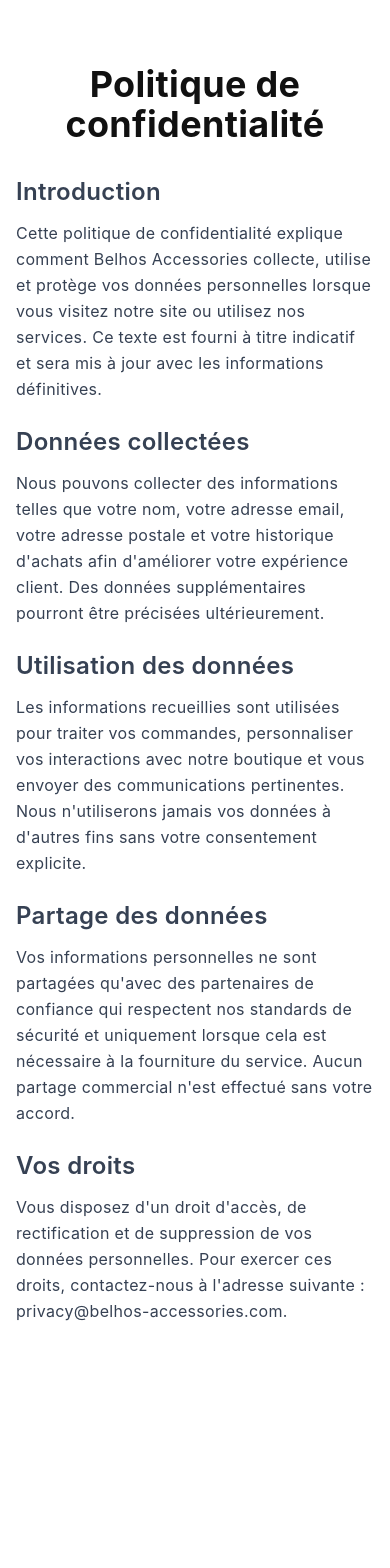
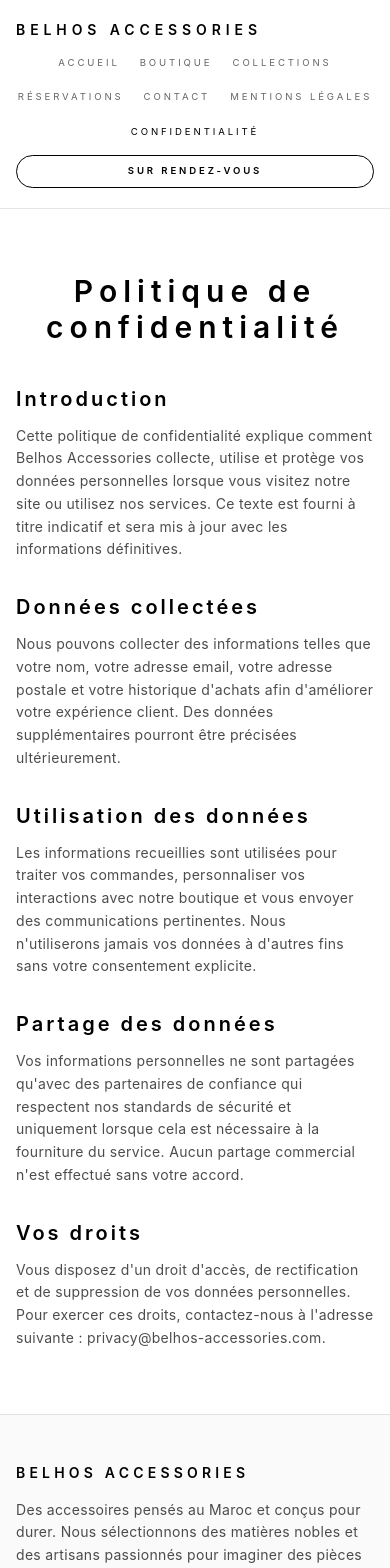
Before and after one commit to EL-HOUSS-BRAHIM/BELHOS-ACCESSORIES, a Next.js app in the folder store-frontend/: page /politique-de-confidentialite in a window 390 px wide. Shown: the top 1568 px of the page. Before the commit the page ends 1388 px from the top, so only its background shows below. Built offline with nearby package versions, Linux system fonts and the light colour scheme; no server answers.

Commit message:
Apply Storefront layout to legal pages

```diff
--- a/store-frontend/app/mentions-legales/page.tsx
+++ b/store-frontend/app/mentions-legales/page.tsx
@@ -1,34 +1,44 @@
+import StorefrontLayout from '@/components/StorefrontLayout';
+
 export default function MentionsLegalesPage() {
   return (
-    <div className="container mx-auto px-4 py-16">
-      <h1 className="text-4xl font-bold mb-8 text-center">Mentions légales</h1>
-      <div className="space-y-6 text-gray-700 leading-relaxed">
-        <section>
-          <h2 className="text-2xl font-semibold mb-3">Éditeur du site</h2>
+    <StorefrontLayout activePath="/mentions-legales">
+      <div className="mx-auto w-full max-w-3xl px-4 py-16 sm:px-6 lg:px-8">
+        <h1 className="mb-10 text-center text-3xl font-semibold tracking-[0.2em] sm:text-4xl">
+          Mentions légales
+        </h1>
+        <div className="space-y-8 text-sm leading-relaxed text-black/70 sm:text-base">
+          <section className="space-y-3">
+            <h2 className="text-xl font-semibold tracking-[0.15em] text-black sm:text-2xl">Éditeur du site</h2>
             <p>
-            Belhos Accessories<br />
-            123 Rue de la Mode, 75000 Paris<br />
-            contact@belhos-accessories.com<br />
+              Belhos Accessories
+              <br />
+              123 Rue de la Mode, 75000 Paris
+              <br />
+              contact@belhos-accessories.com
+              <br />
               +33 1 23 45 67 89
             </p>
           </section>
 
-        <section>
-          <h2 className="text-2xl font-semibold mb-3">Directeur de publication</h2>
+          <section className="space-y-3">
+            <h2 className="text-xl font-semibold tracking-[0.15em] text-black sm:text-2xl">Directeur de publication</h2>
             <p>Nom du responsable – Directeur général.</p>
           </section>
 
-        <section>
-          <h2 className="text-2xl font-semibold mb-3">Hébergement</h2>
+          <section className="space-y-3">
+            <h2 className="text-xl font-semibold tracking-[0.15em] text-black sm:text-2xl">Hébergement</h2>
             <p>
-            Nom de l&apos;hébergeur<br />
-            Adresse de l&apos;hébergeur<br />
+              Nom de l&apos;hébergeur
+              <br />
+              Adresse de l&apos;hébergeur
+              <br />
               Téléphone : +33 1 98 76 54 32
             </p>
           </section>
 
-        <section>
-          <h2 className="text-2xl font-semibold mb-3">Propriété intellectuelle</h2>
+          <section className="space-y-3">
+            <h2 className="text-xl font-semibold tracking-[0.15em] text-black sm:text-2xl">Propriété intellectuelle</h2>
             <p>
               L&apos;ensemble des contenus présents sur ce site (textes, images, logos, etc.) sont la
               propriété de Belhos Accessories ou de ses partenaires. Toute reproduction, représentation,
@@ -37,8 +47,8 @@ export default function MentionsLegalesPage() {
             </p>
           </section>
 
-        <section>
-          <h2 className="text-2xl font-semibold mb-3">Responsabilité</h2>
+          <section className="space-y-3">
+            <h2 className="text-xl font-semibold tracking-[0.15em] text-black sm:text-2xl">Responsabilité</h2>
             <p>
               Les informations communiquées sur ce site sont fournies à titre indicatif et peuvent être
               modifiées à tout moment. Belhos Accessories ne saurait être tenue responsable des dommages
@@ -47,5 +57,6 @@ export default function MentionsLegalesPage() {
           </section>
         </div>
       </div>
+    </StorefrontLayout>
   );
 }
--- a/store-frontend/app/politique-de-confidentialite/page.tsx
+++ b/store-frontend/app/politique-de-confidentialite/page.tsx
@@ -1,53 +1,58 @@
+import StorefrontLayout from '@/components/StorefrontLayout';
+
 export default function PolitiqueConfidentialitePage() {
   return (
-    <div className="container mx-auto px-4 py-16">
-      <h1 className="text-4xl font-bold mb-8 text-center">Politique de confidentialité</h1>
-      <div className="space-y-6 text-gray-700 leading-relaxed">
-        <section>
-          <h2 className="text-2xl font-semibold mb-3">Introduction</h2>
+    <StorefrontLayout activePath="/politique-de-confidentialite">
+      <div className="mx-auto w-full max-w-3xl px-4 py-16 sm:px-6 lg:px-8">
+        <h1 className="mb-10 text-center text-3xl font-semibold tracking-[0.2em] sm:text-4xl">
+          Politique de confidentialité
+        </h1>
+        <div className="space-y-8 text-sm leading-relaxed text-black/70 sm:text-base">
+          <section className="space-y-3">
+            <h2 className="text-xl font-semibold tracking-[0.15em] text-black sm:text-2xl">Introduction</h2>
             <p>
-            Cette politique de confidentialité explique comment Belhos Accessories collecte, utilise et
-            protège vos données personnelles lorsque vous visitez notre site ou utilisez nos services.
-            Ce texte est fourni à titre indicatif et sera mis à jour avec les informations définitives.
+              Cette politique de confidentialité explique comment Belhos Accessories collecte, utilise et protège vos données
+              personnelles lorsque vous visitez notre site ou utilisez nos services. Ce texte est fourni à titre indicatif et
+              sera mis à jour avec les informations définitives.
             </p>
           </section>
 
-        <section>
-          <h2 className="text-2xl font-semibold mb-3">Données collectées</h2>
+          <section className="space-y-3">
+            <h2 className="text-xl font-semibold tracking-[0.15em] text-black sm:text-2xl">Données collectées</h2>
             <p>
-            Nous pouvons collecter des informations telles que votre nom, votre adresse email, votre
-            adresse postale et votre historique d&apos;achats afin d&apos;améliorer votre expérience client. Des
-            données supplémentaires pourront être précisées ultérieurement.
+              Nous pouvons collecter des informations telles que votre nom, votre adresse email, votre adresse postale et votre
+              historique d&apos;achats afin d&apos;améliorer votre expérience client. Des données supplémentaires pourront être précisées
+              ultérieurement.
             </p>
           </section>
 
-        <section>
-          <h2 className="text-2xl font-semibold mb-3">Utilisation des données</h2>
+          <section className="space-y-3">
+            <h2 className="text-xl font-semibold tracking-[0.15em] text-black sm:text-2xl">Utilisation des données</h2>
             <p>
-            Les informations recueillies sont utilisées pour traiter vos commandes, personnaliser vos
-            interactions avec notre boutique et vous envoyer des communications pertinentes. Nous
-            n&apos;utiliserons jamais vos données à d&apos;autres fins sans votre consentement explicite.
+              Les informations recueillies sont utilisées pour traiter vos commandes, personnaliser vos interactions avec notre
+              boutique et vous envoyer des communications pertinentes. Nous n&apos;utiliserons jamais vos données à d&apos;autres fins sans
+              votre consentement explicite.
             </p>
           </section>
 
-        <section>
-          <h2 className="text-2xl font-semibold mb-3">Partage des données</h2>
+          <section className="space-y-3">
+            <h2 className="text-xl font-semibold tracking-[0.15em] text-black sm:text-2xl">Partage des données</h2>
             <p>
-            Vos informations personnelles ne sont partagées qu&apos;avec des partenaires de confiance qui
-            respectent nos standards de sécurité et uniquement lorsque cela est nécessaire à la
-            fourniture du service. Aucun partage commercial n&apos;est effectué sans votre accord.
+              Vos informations personnelles ne sont partagées qu&apos;avec des partenaires de confiance qui respectent nos standards de
+              sécurité et uniquement lorsque cela est nécessaire à la fourniture du service. Aucun partage commercial n&apos;est
+              effectué sans votre accord.
             </p>
           </section>
 
-        <section>
-          <h2 className="text-2xl font-semibold mb-3">Vos droits</h2>
+          <section className="space-y-3">
+            <h2 className="text-xl font-semibold tracking-[0.15em] text-black sm:text-2xl">Vos droits</h2>
             <p>
-            Vous disposez d&apos;un droit d&apos;accès, de rectification et de suppression de vos données
-            personnelles. Pour exercer ces droits, contactez-nous à l&apos;adresse suivante :
-            privacy@belhos-accessories.com.
+              Vous disposez d&apos;un droit d&apos;accès, de rectification et de suppression de vos données personnelles. Pour exercer ces
+              droits, contactez-nous à l&apos;adresse suivante : privacy@belhos-accessories.com.
             </p>
           </section>
         </div>
       </div>
+    </StorefrontLayout>
   );
 }
--- /dev/null
+++ b/store-frontend/components/StorefrontLayout.tsx
@@ -0,0 +1,63 @@
+import type { ReactNode } from 'react';
+import Link from 'next/link';
+import { SiteFooter } from '@/components/SiteFooter';
+
+const navLinks = [
+  { href: '/', label: 'Accueil' },
+  { href: '/boutique', label: 'Boutique' },
+  { href: '/collections', label: 'Collections' },
+  { href: '/reservations', label: 'Réservations' },
+  { href: '/contact', label: 'Contact' },
+  { href: '/mentions-legales', label: 'Mentions légales' },
+  { href: '/politique-de-confidentialite', label: 'Confidentialité' },
+];
+
+interface StorefrontLayoutProps {
+  children: ReactNode;
+  activePath?: string;
+}
+
+export function StorefrontLayout({ children, activePath }: StorefrontLayoutProps) {
+  return (
+    <div className="min-h-screen bg-white text-black">
+      <header className="sticky top-0 z-40 border-b border-black/10 bg-white/95 backdrop-blur">
+        <div className="mx-auto flex max-w-6xl flex-col gap-4 px-4 py-5 text-[0.65rem] uppercase tracking-[0.3em] text-black/70 sm:px-6 md:flex-row md:items-center md:justify-between">
+          <Link
+            href="/"
+            className="text-sm font-semibold uppercase tracking-[0.35em] text-black transition hover:text-black/70"
+          >
+            Belhos Accessories
+          </Link>
+
+          <nav className="flex flex-wrap justify-center gap-5 text-[0.6rem] uppercase tracking-[0.3em] md:text-[0.65rem]">
+            {navLinks.map((link) => (
+              <Link
+                key={link.href}
+                href={link.href}
+                className={`transition hover:text-black ${
+                  activePath === link.href ? 'text-black' : 'text-black/60'
+                }`}
+                aria-current={activePath === link.href ? 'page' : undefined}
+              >
+                {link.label}
+              </Link>
+            ))}
+          </nav>
+
+          <Link
+            href="/reservations"
+            className="inline-flex items-center justify-center rounded-full border border-black px-6 py-2 text-[0.6rem] font-semibold uppercase tracking-[0.3em] text-black transition hover:bg-black hover:text-white"
+          >
+            Sur rendez-vous
+          </Link>
+        </div>
+      </header>
+
+      <main className="flex-1">{children}</main>
+
+      <SiteFooter />
+    </div>
+  );
+}
+
+export default StorefrontLayout;
```
Lines whose indentation alone changed are shown as unchanged.
